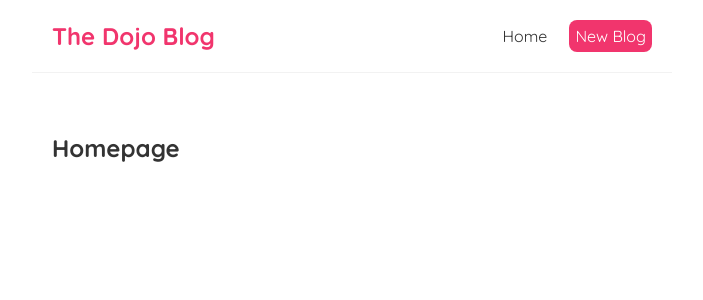
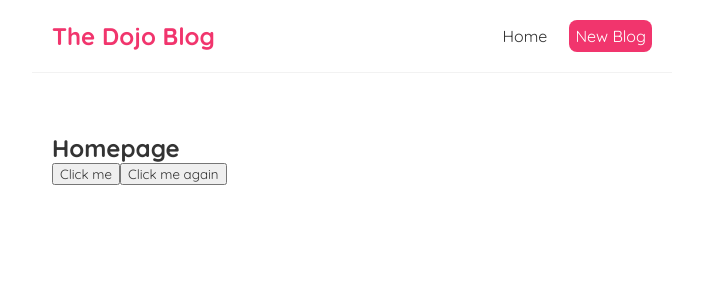
Before and after one commit to krishnactive/blog, a React (Create React App) app: page / in a window 1280 px wide. Shown: the top 300 px of the page, without its empty margins (288-991 px from the left). Built offline with nearby package versions, Linux system fonts and the light colour scheme.

Commit message:
click events

```diff
--- a/src/Home.js
+++ b/src/Home.js
@@ -1,9 +1,25 @@
 const Home = () => {
+    const handleClick = (e)=>{
+        console.log('hello, ninjas',e)
+    }
+    const handleClickagain = (name,e)=>{
+        console.log("Hello"+name,e.target);
+    }
     return (
         <div className="Home">
             <h2>Homepage</h2>
+            <button onClick={handleClick}>Click me</button>
+            <button onClick={(e)=>{handleClickagain(' krishna',e);}}>Click me again</button>
         </div>
-     );
+    );
 }
+//event object and event parameter
+// handleClick this automatically reference gains the first parameter ie the event object and then we can do something with
+//handleClick wrapped in anomous function have to pass it
+//event have different properties which we can use it
+
+// parenthesis automatically invoke the function so then how to pass the function
+// to implement this problem of automatically invoked we wrap that function under anomous function
+
 
 export default Home;
```
